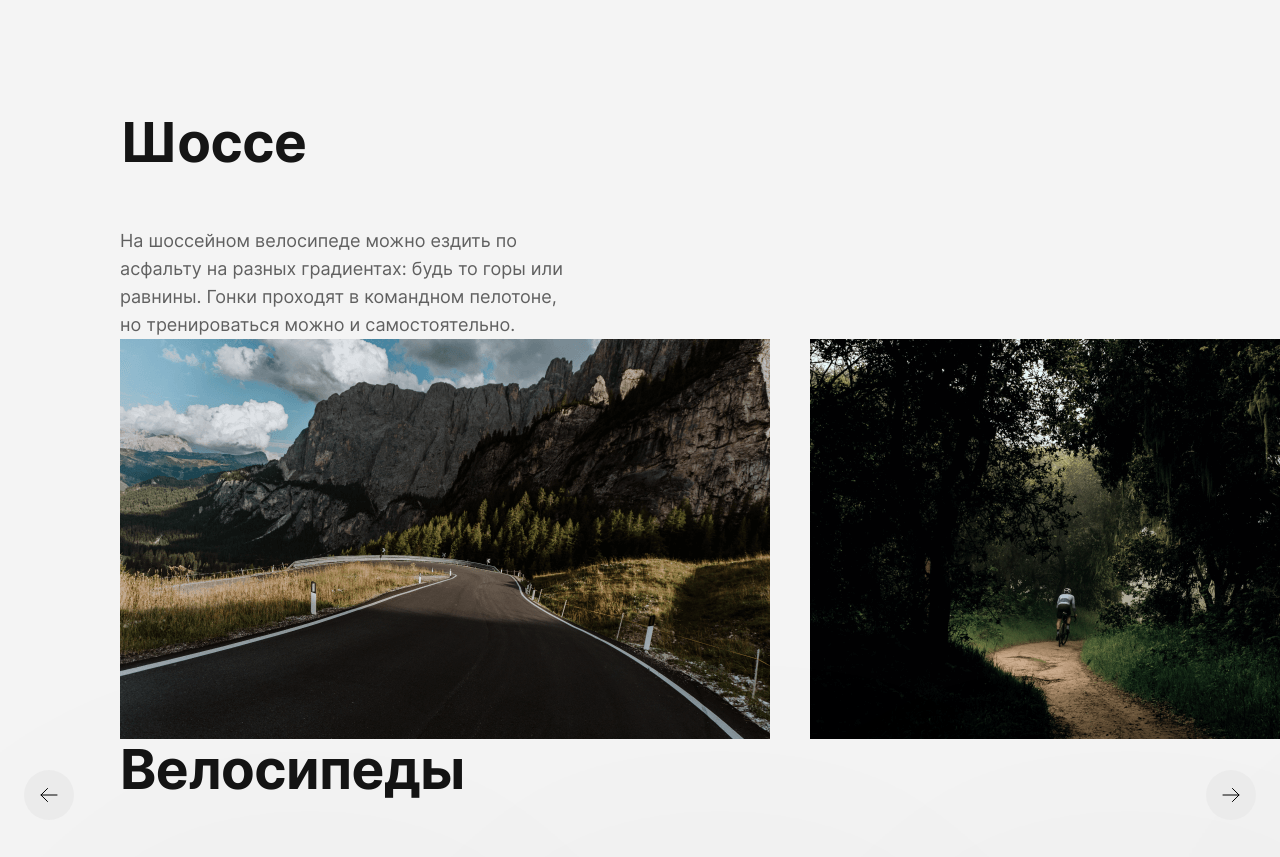
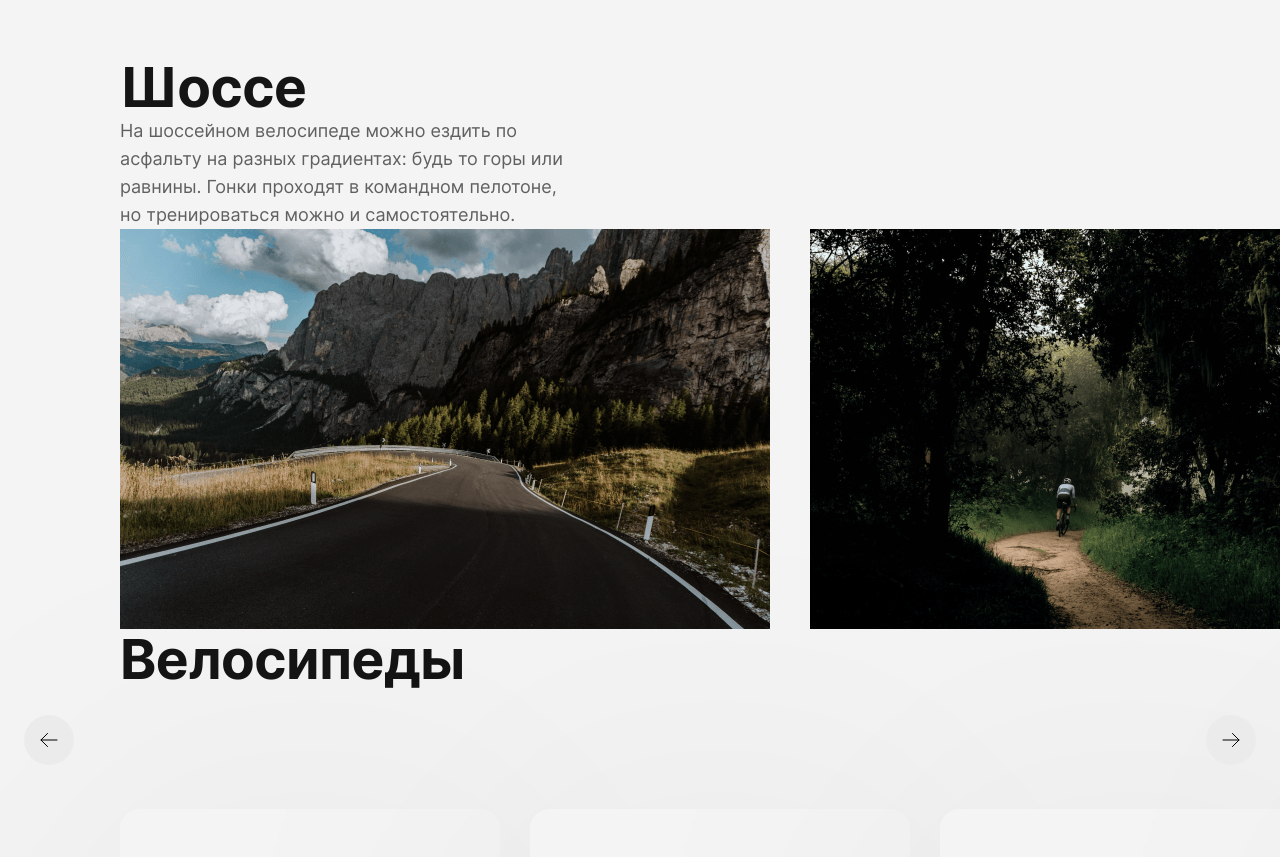
Before and after one commit to KovOlga/hard-one, a website: page index.html in a window 1280 px wide. Shown: the part 1791-2648 px from the top of the page. Drawn offline with nearby package versions, Linux system fonts and the light colour scheme; files whose address does not match are found by name.

Commit message:
reset title

```diff
--- a/styles/index.scss
+++ b/styles/index.scss
@@ -219,6 +219,7 @@
 // slider
 
 .slider__type-title {
+	@include textReset;
 	box-sizing: border-box;
 	padding-left: 120px;
 	font-weight: 700;
```
Also changed, not shown: styles/index.css, 1 other file.
